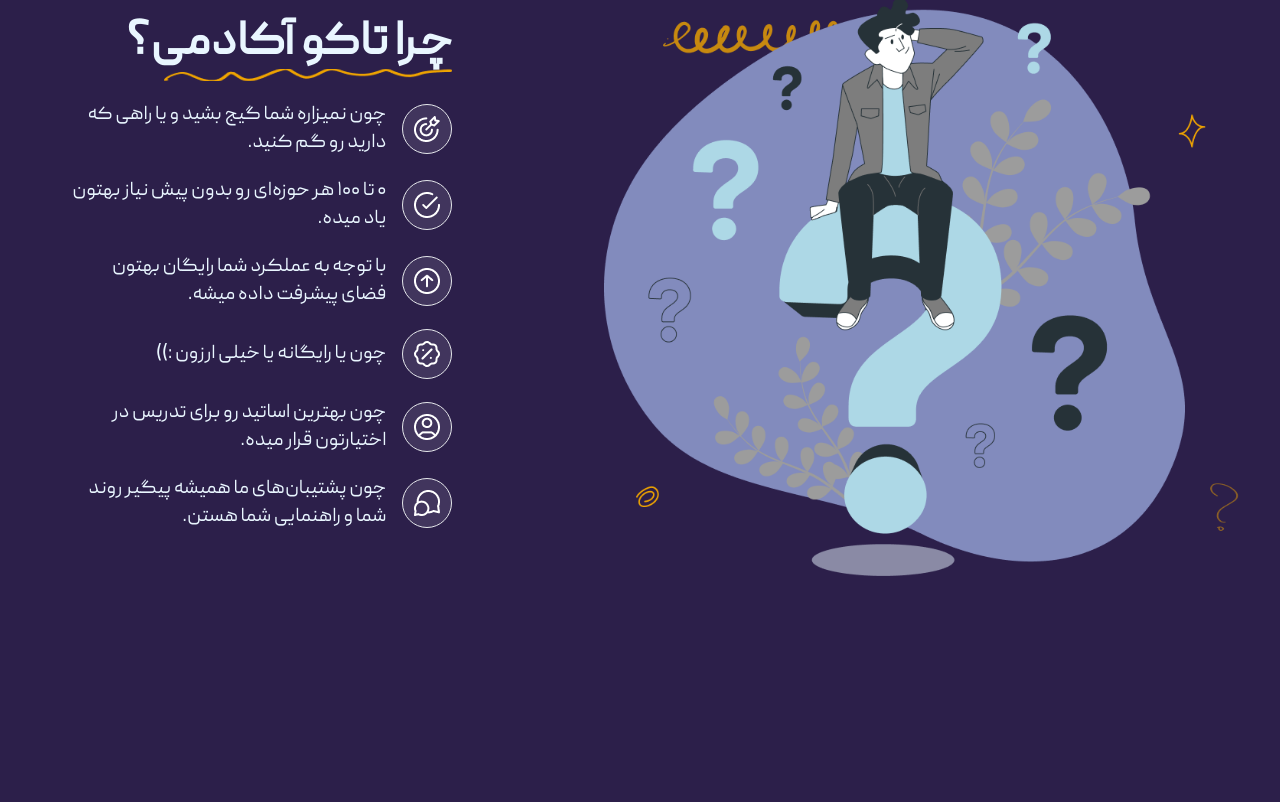
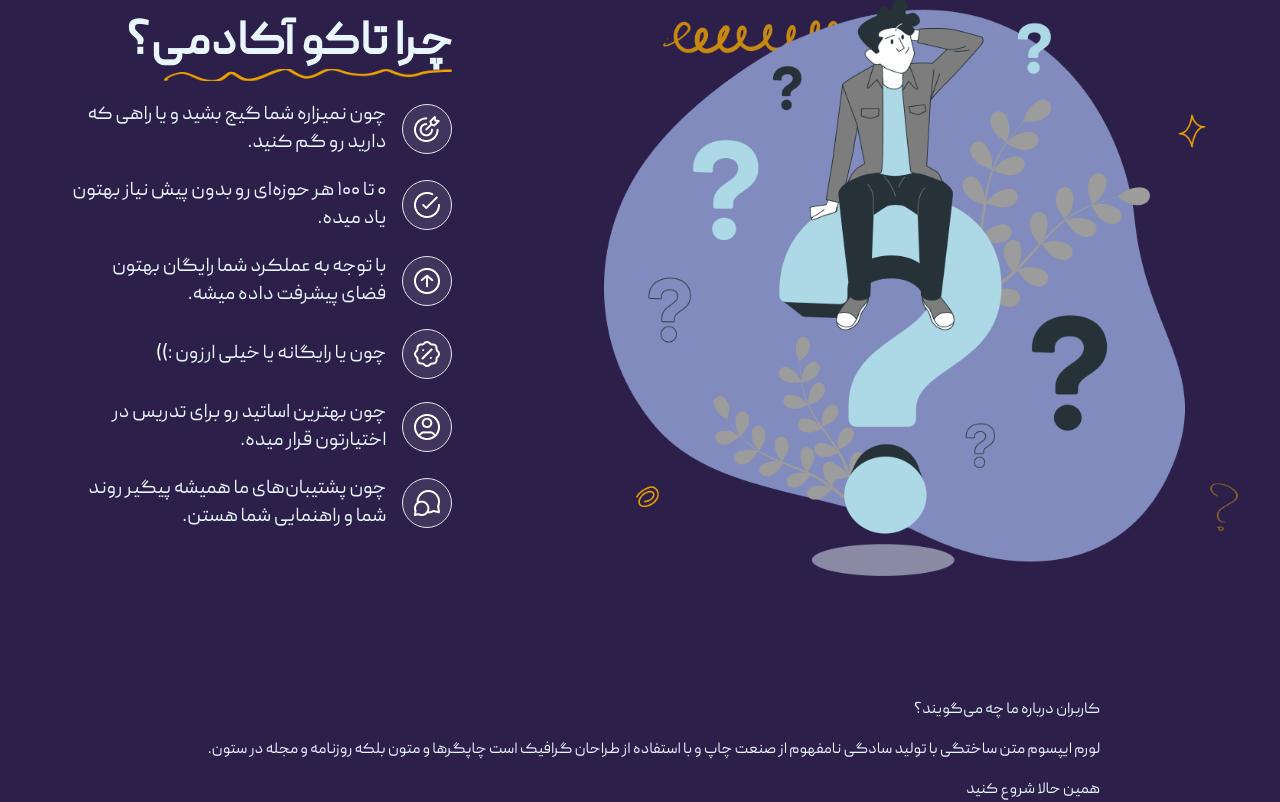
Before and after one commit to AmirhosseinDehghanazar/TakuAcademy-Frontend, a React (Vite) app in the folder TakuAcademy-Frontend/: page / in a window 1280 px wide. Shown: the part 2525-3327 px from the top of the page. Before the commit the page ends 3223 px from the top, so only its background shows below. Built offline with nearby package versions, Linux system fonts and the light colour scheme.

Commit message:
build basics of comment component

```diff
--- a/TakuAcademy-Frontend/src/App.css
+++ b/TakuAcademy-Frontend/src/App.css
@@ -27,6 +27,13 @@
   width: 18px;
 }
 
+.bg-under {
+  background: url("./assets/question/qVector.png");
+  background-repeat: no-repeat;
+  background-position: center;
+  background-size: cover;
+}
+
 .bg-img {
   background-repeat: no-repeat;
   background-size: contain;
--- /dev/null
+++ b/TakuAcademy-Frontend/src/components/main/comment/Comment.jsx
@@ -0,0 +1,27 @@
+import React from "react";
+
+const Comment = () => {
+  return (
+    <div className="flex flex-col lg:flex-row justify-center items-center">
+      {/* what people say */}
+      <div className="flex flex-col gap-4">
+        <div>
+          <div>کاربران درباره ما چه می‌گویند؟</div>
+          <div className="bg-under"></div>
+        </div>
+        <div>
+          لورم ایپسوم متن ساختگی با تولید سادگی نامفهوم از صنعت چاپ و با استفاده
+          از طراحان گرافیک است چاپگرها و متون بلکه روزنامه و مجله در ستون.
+        </div>
+        <button className="flex items-center gap-2">
+          <p> همین حالا شروع کنید</p>
+          <div className="bg-arrow bg-arrow-white"></div>
+        </button>
+      </div>
+      {/* comments */}
+      <div></div>
+    </div>
+  );
+};
+
+export default Comment;
--- a/TakuAcademy-Frontend/src/components/main/question/Question.jsx
+++ b/TakuAcademy-Frontend/src/components/main/question/Question.jsx
@@ -53,7 +53,9 @@
             چون پشتیبان‌های ما همیشه پیگیر روند شما و راهنمایی شما هستن.
           </div>
         </div>
+        {/* reasons end here */}
       </div>
+      {/* whole text ends here */}
     </div>
   );
 };
--- a/TakuAcademy-Frontend/src/components/main/question/question.css
+++ b/TakuAcademy-Frontend/src/components/main/question/question.css
@@ -1,7 +1,9 @@
+/* gap between image and texts */
 .question-parent {
   gap: 9vw;
 }
 
+/* getting all images */
 .bg-dart {
   background: url("../../../assets/question/icon1.png");
 }
@@ -20,12 +22,8 @@
 .bg-chat {
   background: url("../../../assets/question/icon6.png");
 }
-.bg-under {
-  background: url("../../../assets/question/qVector.png");
-  background-repeat: no-repeat;
-  background-position: center;
-  background-size: cover;
-}
+
+/* this css goes for all icons in text */
 .bg-all {
   background-repeat: no-repeat;
   background-position: center;
--- a/TakuAcademy-Frontend/src/layout/Main.jsx
+++ b/TakuAcademy-Frontend/src/layout/Main.jsx
@@ -4,6 +4,7 @@
 import Segment from "../components/main/segment/Segment";
 import Courses from "../components/main/courses/Courses";
 import Question from "../components/main/question/Question";
+import Comment from "../components/main/comment/Comment";
 
 const Main = () => {
   return (
@@ -13,6 +14,7 @@
       <Segment />
       <Courses />
       <Question />
+      <Comment />
     </div>
   );
 };
```
Also changed, not shown: TakuAcademy-Frontend/src/components/main/comment/coment.css (added).
